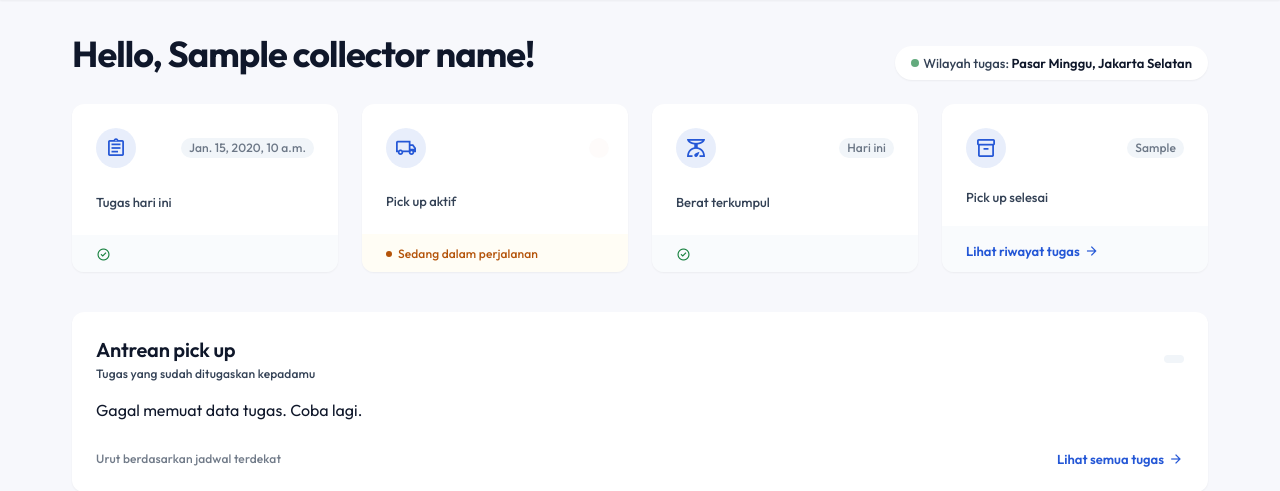
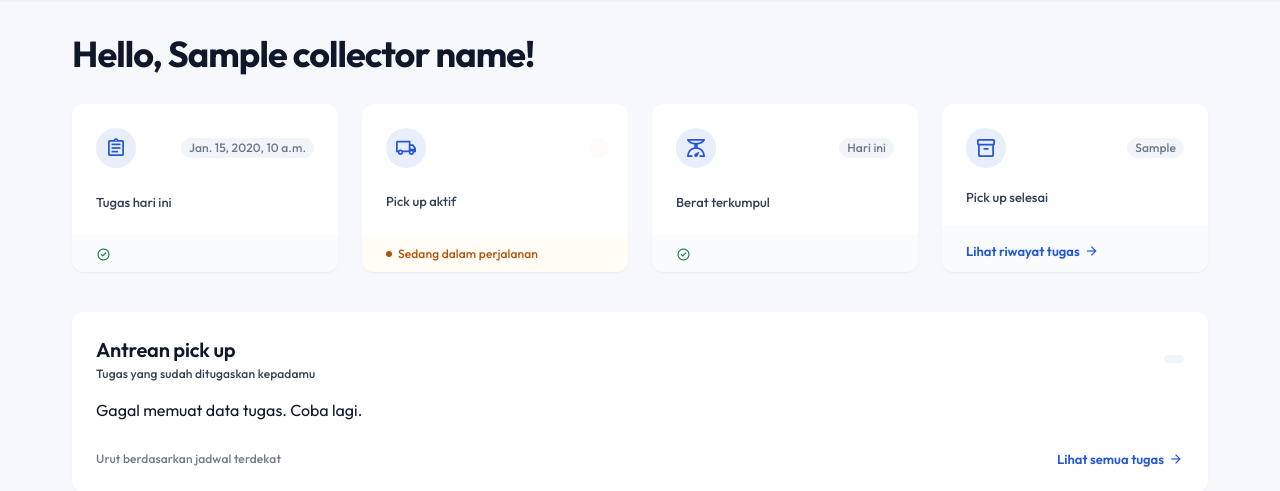
Before and after one commit to SiLoak/website, a Django app: template templates/pickup/dashboard_collector.html in a window 1280 px wide. Shown: the part 64-555 px from the top of the page. Run offline with Django 5.2, Linux system fonts and the light colour scheme; the template is opened without the code that fills it: most values are stand-ins (such as "Sample title", 1, 10 or a date in 2020).

Commit message:
fix: fix location and task amount bugs

```diff
--- a/static/js/dashboard_collector.js
+++ b/static/js/dashboard_collector.js
@@ -300,7 +300,7 @@ async function fetchPickupList() {
     todaysPickupsStatCard.textContent = `${todaysCompletedPickups} selesai • ${todaysActivePickups} aktif • ${todaysWaitingPickups} menunggu`;
     todaysWeightCard.textContent = `Dari ${todaysCompletedPickups} pick up selesai`;
 
-    pickupsCount.textContent = `${pickupData.length} tugas`;
+    pickupsCount.textContent = `${activePickups.length} tugas`;
     helloSubmsg.textContent = `Ada ${todaysPickups.length - todaysCompletedPickups} tugas jemput yang belum selesai hari ini.`
   } catch (error) {
     if (error.name === 'AbortError') return;
--- a/templates/pickup/dashboard_collector.html
+++ b/templates/pickup/dashboard_collector.html
@@ -32,19 +32,6 @@
               id="hello-submsg"
               class="font-body-lg text-body-lg text-text-body mt-1"
             ></p>
-          </div>
-          <div
-            class="inline-flex items-center gap-space-xs bg-surface-card px-space-md py-2 rounded-full shadow-sm text-text-body font-label-md text-label-md"
-          >
-            <span
-              class="w-2 h-2 rounded-full bg-status-success-text animate-pulse"
-            ></span>
-            <span
-              >Wilayah tugas:
-              <strong class="text-text-primary font-semibold"
-                >Pasar Minggu, Jakarta Selatan</strong
-              >
-            </span>
           </div>
         </div>
 
```
